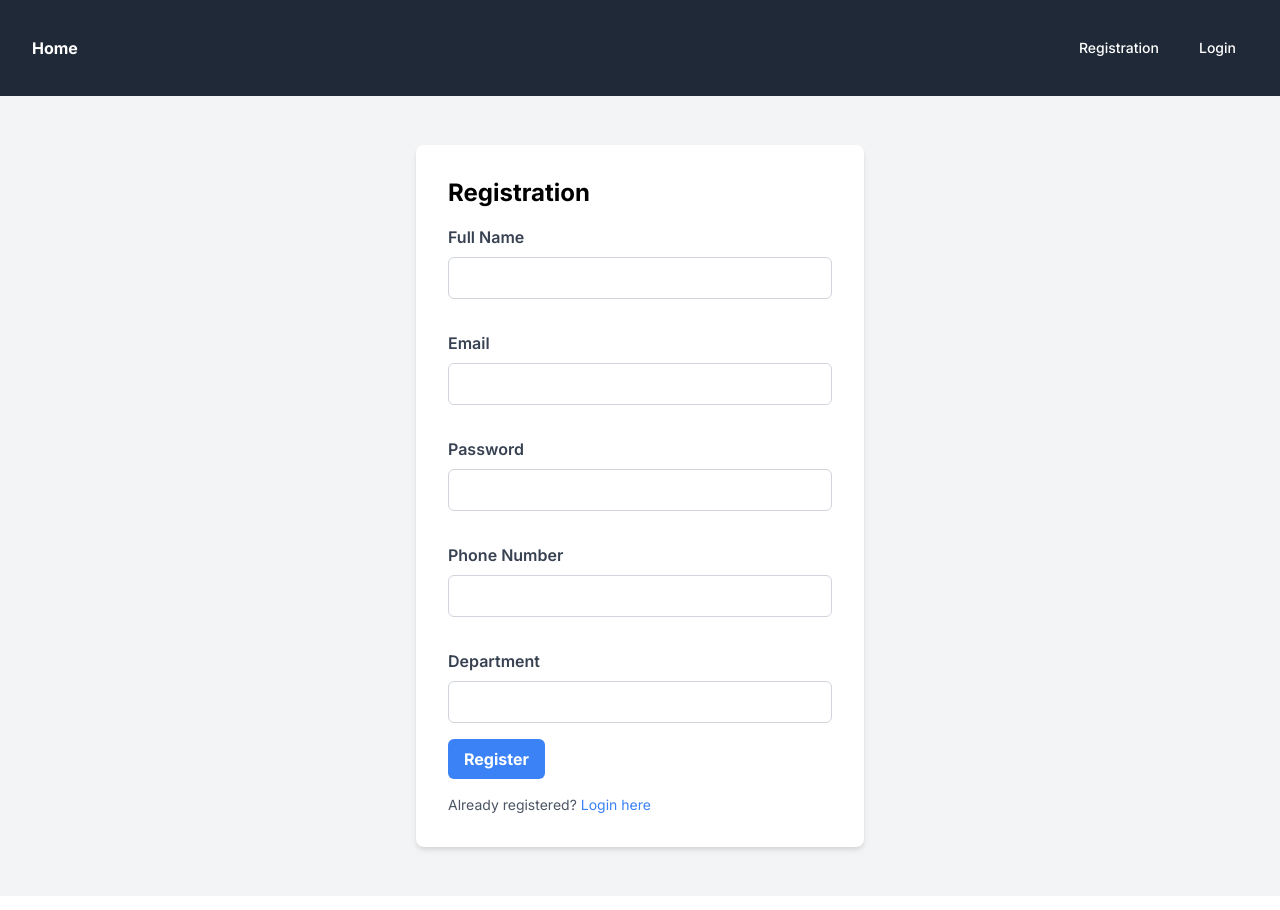
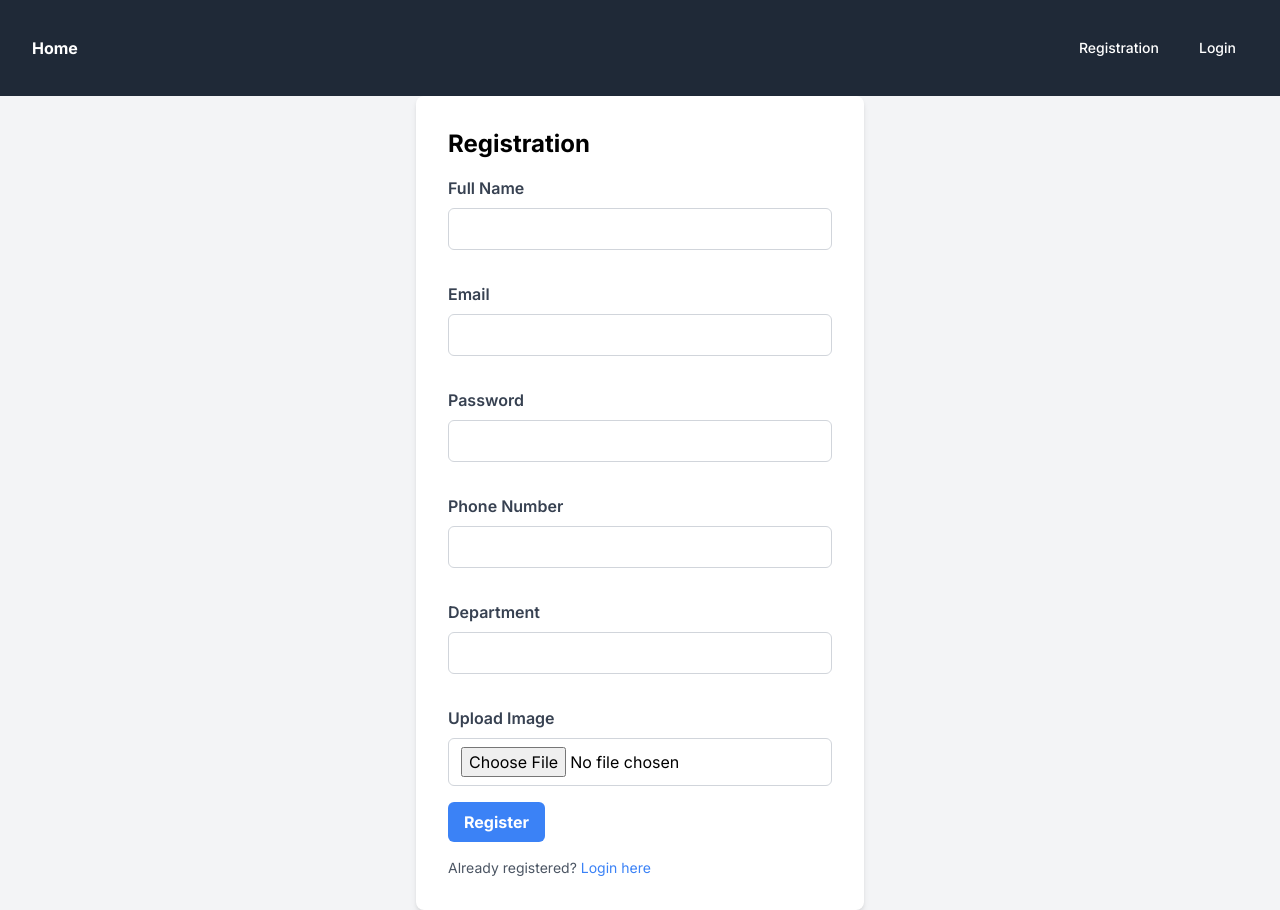
Before and after one commit to MohammadSiam/MMS_Next, a Next.js app: page /Registration in a window 1280 px wide. Built offline with nearby package versions, Linux system fonts and the light colour scheme.

Commit message:
upload reg image

```diff
--- a/src/app/Registration/page.tsx
+++ b/src/app/Registration/page.tsx
@@ -11,6 +11,7 @@ const RegistrationPage: React.FC = () => {
     phone: "",
     department: "",
     password: "",
+    image: null as File | null
   });
   const [errors, setErrors] = useState({
     username: "",
@@ -21,6 +22,19 @@ const RegistrationPage: React.FC = () => {
     form: "",
   });
   const [showPassword, setShowPassword] = useState(false);
+  const [previewImage, setPreviewImage] = useState<string | null>(null);
+
+  const handleImageChange = (e: React.ChangeEvent<HTMLInputElement>) => {
+    const fileInput = e.target;
+    const file = fileInput.files?.[0];
+    if (file) {
+      setFormData({
+        ...formData,
+        image: file,
+      });
+      setPreviewImage(URL.createObjectURL(file));
+    }
+  };
 
   const toggleShowPassword = () => {
     setShowPassword(!showPassword);
@@ -218,6 +232,31 @@ const RegistrationPage: React.FC = () => {
                   className="border-gray-300 border w-full rounded-md px-3 py-2"
                 />
               </div>
+              <div className="col-span-2 mb-4">
+                <label
+                  htmlFor="image"
+                  className="block text-gray-700 font-semibold mb-2"
+                >
+                  Upload Image
+                </label>
+                <input
+                  type="file"
+                  id="image"
+                  name="image"
+                  accept="image/*"
+                  onChange={handleImageChange}
+                  className="border-gray-300 border w-full rounded-md px-3 py-2"
+                />
+              </div>
+              {previewImage && (
+                <div className="col-span-2 mb-4">
+                  <img
+                    src={previewImage}
+                    alt="Preview"
+                    className="rounded-md w-full"
+                  />
+                </div>
+              )}
             </div>
 
             {errors.form && <p className="text-red-500 mb-4">{errors.form}</p>}
```
